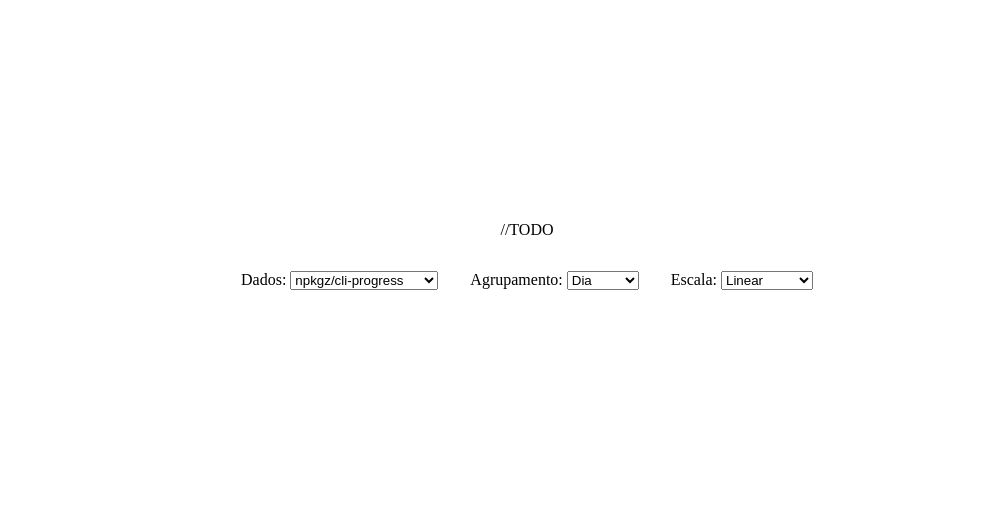
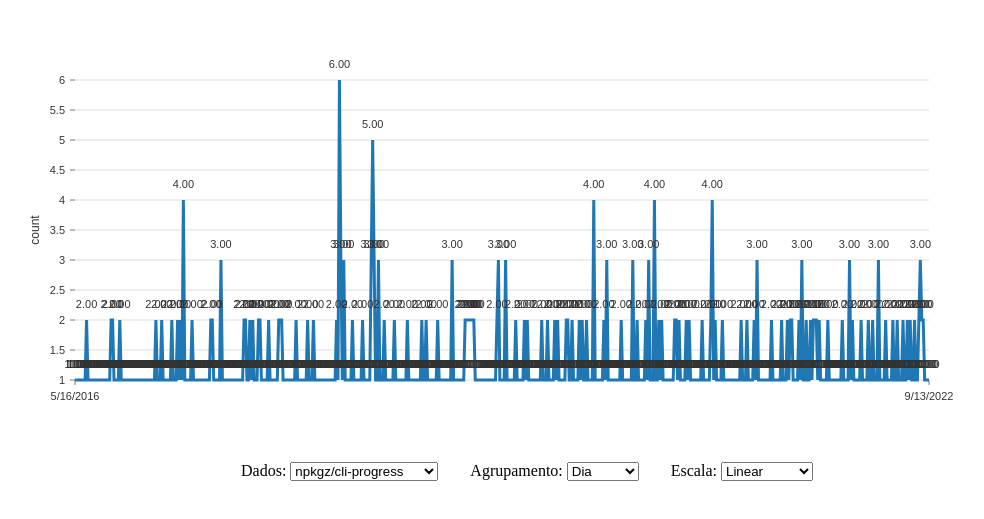
Before and after one commit to hsborges/tdsoft-grafico-estrelas, a React (Vite) app: page / in a window 1280 px wide. Shown: the part 145-664 px from the top of the page, without its empty margins (113-1097 px from the left). Built offline with nearby package versions, Linux system fonts and the light colour scheme; the HTML template or start-up script is replaced by a standard one.

Commit message:
feat: adicionado gráfico de linhas para estrelas

```diff
--- a/src/components/GraficoEstrelas/index.css
+++ b/src/components/GraficoEstrelas/index.css
@@ -0,0 +1,5 @@
+.tooltip{
+    background-color: white;
+    border: 1px solid #ccc;
+    border-radius: 5px;
+}
--- a/src/components/GraficoEstrelas/index.jsx
+++ b/src/components/GraficoEstrelas/index.jsx
@@ -1,6 +1,7 @@
+/* eslint-disable react/prop-types */
 import React from 'react';
 import PropTypes from 'prop-types';
-
+import { ResponsiveLine } from '@nivo/line';
 /**
  * Componente que representa o gráfico de estrelas.
  * Descrição completa está no README.md.
@@ -9,8 +10,141 @@ import PropTypes from 'prop-types';
  *     Vocês podem (e devem) alterar tudo que quiserem, menos a interface
  *     Além disso, usem dos componentes que forem necessários, para issio importem o pacote junto aos "imports".
  */
+
+const agruparDados = (dados, agrupamento) => {
+  let data = [];
+  const dadosAgrupados = dados.reduce((acc, dado) => {
+    if (agrupamento === 'dia') {
+      data = dado.starred_at.toLocaleDateString();
+    } else if (agrupamento === 'mes') {
+      data = dado.starred_at.toLocaleDateString('pt-BR', { month: 'numeric', year: 'numeric' });
+    } else if (agrupamento === 'ano') {
+      data = dado.starred_at.toLocaleDateString('pt-BR', { year: 'numeric' });
+    }
+    // agrupar por ano-semana
+    else if (agrupamento === 'semana') {
+      const ano = dado.starred_at.getFullYear();
+      const dia = dado.starred_at.getDate();
+      const mes = dado.starred_at.getMonth();
+      data = new Date(ano, mes, dia);
+      const diaSemana = data.getDay();
+      const primeiroDiaSemana = data.getDate() - diaSemana + (diaSemana === 0 ? -6 : 1);
+      const dataInicioSemana = new Date(data.setDate(primeiroDiaSemana));
+      const dataFimSemana = new Date(dataInicioSemana);
+      dataFimSemana.setDate(dataFimSemana.getDate() + 6);
+      data = `${dataInicioSemana.toLocaleDateString('pt-BR', { day: 'numeric', month: 'numeric', year: 'numeric' })}-${dataFimSemana.toLocaleDateString('pt-BR', { day: 'numeric', month: 'numeric', year: 'numeric' })}`;
+    }
+
+    if (acc[data]) {
+      acc[data] += 1;
+    } else {
+      acc[data] = 1;
+    }
+    return acc;
+  }, {});
+
+  data = Object.keys(dadosAgrupados).map((key) => ({
+    x: key,
+    y: dadosAgrupados[key]
+  }));
+
+  return [
+    {
+      id: 'Quantidade de estrelas',
+      data
+    }
+  ];
+}
+
+const normalizarDados = (dados, escala) => {
+  // Normalizar por escala logarítmica ou linear
+  if (escala === 'log') {
+    const logData = dados.map((value) => {
+      if (value > 0) {
+        return Math.log(value);
+      } else {
+        return null; // ou qualquer outro valor que você possa querer atribuir ao elemento inválido
+      }
+    });
+    return logData;
+  }
+}
+
+const GraficoDeLinhas = ({ data, scale }) => (
+  <ResponsiveLine
+    data={data}
+    margin={{ top: 50, right: 110, bottom: 50, left: 60 }}
+    colors={{ scheme: 'category10' }}
+    sliceTooltip={({ slice }) => {
+      return (
+        <div className="tooltip">
+          {slice.points.map((point) => (
+            <div
+              key={point.id}
+              style={{
+                fontFamily: 'sans-serif',
+                color: 'black',
+                backgroundColor: 'white',
+                borderRadius: '16px',
+                padding: '10px'
+              }}
+            >
+              <strong>{point.serieId}</strong><br />
+              Data: {point.data.xFormatted}
+              <br />
+              Total de estrela: {point.data.yFormatted}
+            </div>
+          ))}
+
+        </div>)
+    }}
+    yScale={{
+      type: 'linear',
+      min: 'auto',
+      max: 'auto',
+      stacked: false,
+      reverse: false
+    }}
+    yFormat=" >-.2f"
+    axisTop={null}
+    lineWidth={3}
+    axisRight={null}
+    axisBottom={{
+      tickValues: [data[0].data[0].x, data[0].data[data[0].data.length - 1].x],
+      spaceBetween: 10,
+      orient: 'bottom',
+    }}
+    enablePointLabel={true}
+    enableGridX={false}
+    enableGridY={true}
+    axisLeft={{
+      orient: 'left',
+      tickSize: 5,
+      tickPadding: 5,
+      tickRotation: 0,
+      legend: 'count',
+      legendOffset: -40,
+      legendPosition: 'middle'
+    }}
+    pointSize={10}
+    pointColor={{ theme: 'background' }}
+    pointBorderWidth={1}
+    pointBorderColor={{ from: 'serieColor' }}
+    pointLabelYOffset={-12}
+    enableCrosshair={true}
+    crosshairType={'x'}
+    useMesh={true}
+  />
+)
+
 export function GraficoEstrelas(props) {
-  return <div>{'//TODO'}</div>;
+  const dadosAgrupados = agruparDados(props.estrelas, props.agrupamento);
+  const dadosNormalizados = normalizarDados(dadosAgrupados[0].data, props.escala);
+  return (
+    <div style={{ width: '80vw', height: '50vh' }}>
+      <GraficoDeLinhas data={dadosAgrupados} scale={props.escala} />
+    </div>
+  );
 }
 
 // Definição dos tipos das propriedades recebidas.
@@ -25,6 +159,22 @@ GraficoEstrelas.propTypes = {
   escala: PropTypes.oneOf(['linear', 'log']),
 };
 
+GraficoDeLinhas.propTypes = {
+  data: PropTypes.arrayOf(
+    PropTypes.shape({
+      id: PropTypes.string,
+      color: PropTypes.string,
+      data: PropTypes.arrayOf(
+        PropTypes.shape({
+          x: PropTypes.string,
+          y: PropTypes.number,
+        })
+      ),
+    })
+  ),
+  scale: PropTypes.oneOf(['linear', 'log']),
+};
+
 // Definição dos valores padrão das propriedades.
 GraficoEstrelas.defaultProps = {
   agrupamento: 'dia',
```
Also changed, not shown: src/App.css (line endings or trailing spaces).
